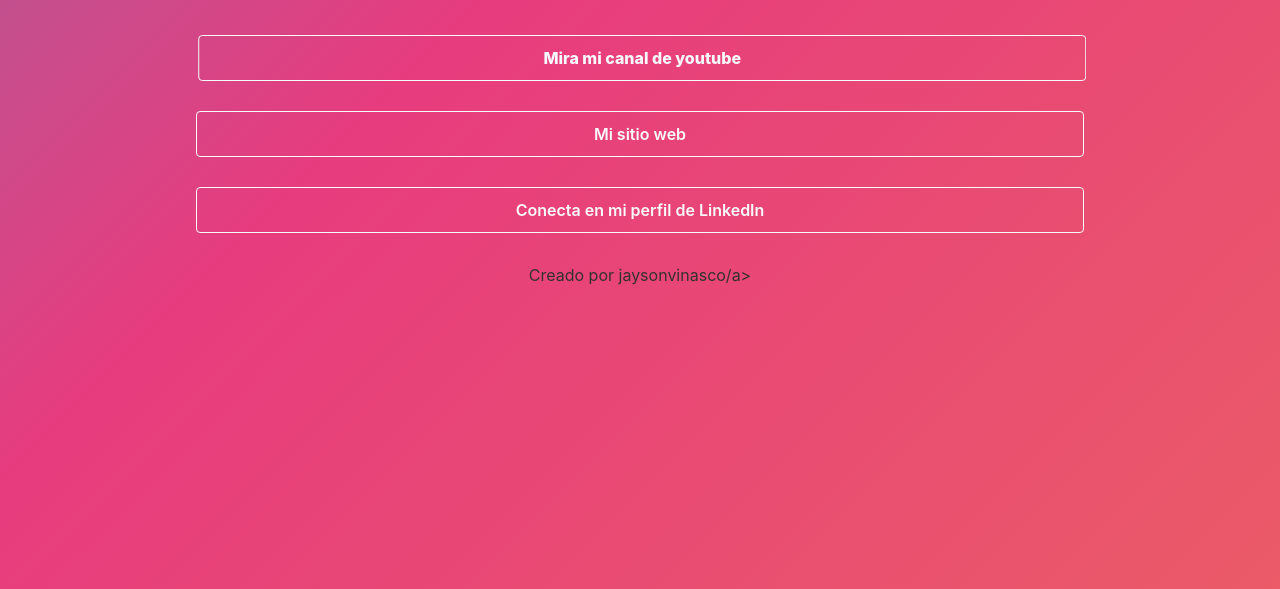
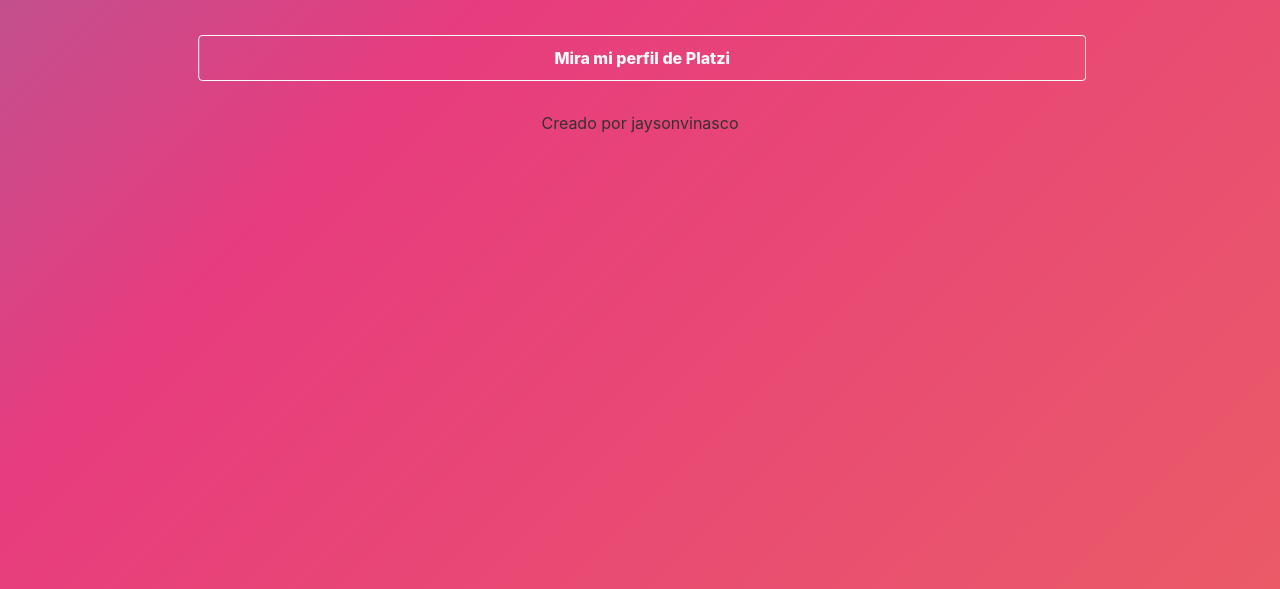
Before and after one commit to jaysonVinasco/jaysonVinasco.github.io, a plain HTML site: page doc/plantilla_web/index.html in a window 1280 px wide. Shown: the part 211-800 px from the top of the page. Drawn offline with nearby package versions, Linux system fonts and the light colour scheme.

Commit message:
Arreglos en los links

```diff
--- a/doc/plantilla_web/index.html
+++ b/doc/plantilla_web/index.html
@@ -27,12 +27,14 @@
         <div class="col-xs-12">
             <div class="text-center">
                 <div style="padding-bottom: 30px;">
-                    <button onclick="location.href='###'" type="button" class="btn btn-outline-light shake"
-                        style="width: 80%; padding-top:10px; padding-bottom:10px; font-weight: 800;">Mira mi canal de
-                        youtube</button>
+                    <button onclick="location.href='https://platzi.com/p/jaysonvinasco/'" type="button"
+                        class="btn btn-outline-light shake"
+                        style="width: 80%; padding-top:10px; padding-bottom:10px; font-weight: 800;">Mira mi perfil de
+                        Platzi</button>
                 </div>
+                <!--
                 <div style="padding-bottom: 30px;">
-                    <button onclick="location.href='https://platzi.com/p/jaysonvinasco/'" type="button"
+                    <button onclick="location.href='#'" type="button"
                         class="btn btn-outline-light"
                         style="width: 80%; padding-top:10px; padding-bottom:10px; font-weight: 600;">Mi sitio
                         web</button>
@@ -42,6 +44,7 @@
                         style="width: 80%; padding-top:10px; padding-bottom:10px; font-weight: 600;">Conecta en mi
                         perfil de LinkedIn</button>
                 </div>
+                -->
 
 
             </div>
@@ -49,8 +52,8 @@
     </div>
 
     <div class="text-center">
-        <a href="https://codepen.io/nightcl4w/pen/dEjreJ" style="color: #34312f;" target="_blank">Creado por
-            jaysonvinasco/a>
+        <a href="###" style="color: #34312f;" target="_blank">Creado por
+            jaysonvinasco </a>
     </div>
 
 
```
